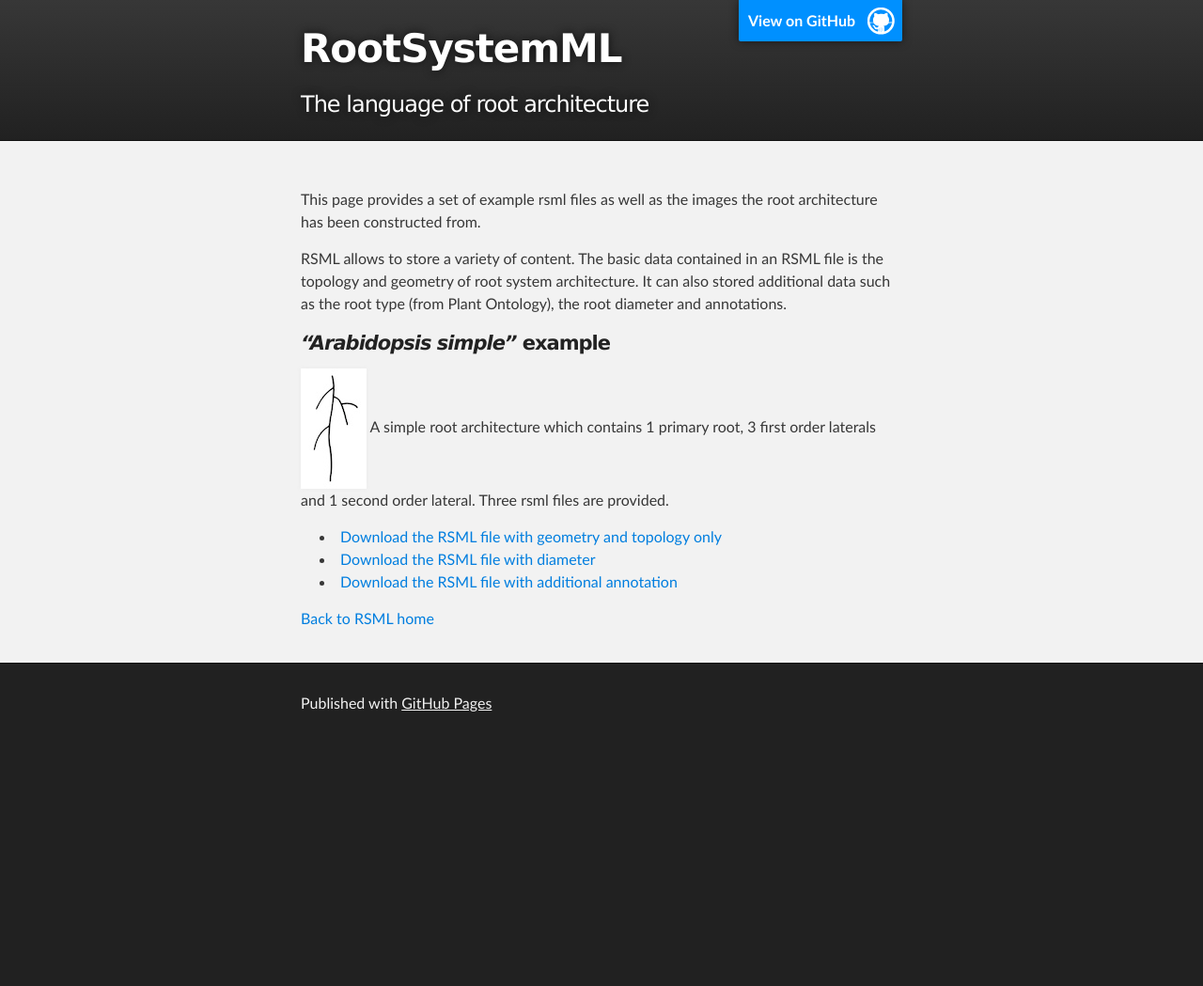
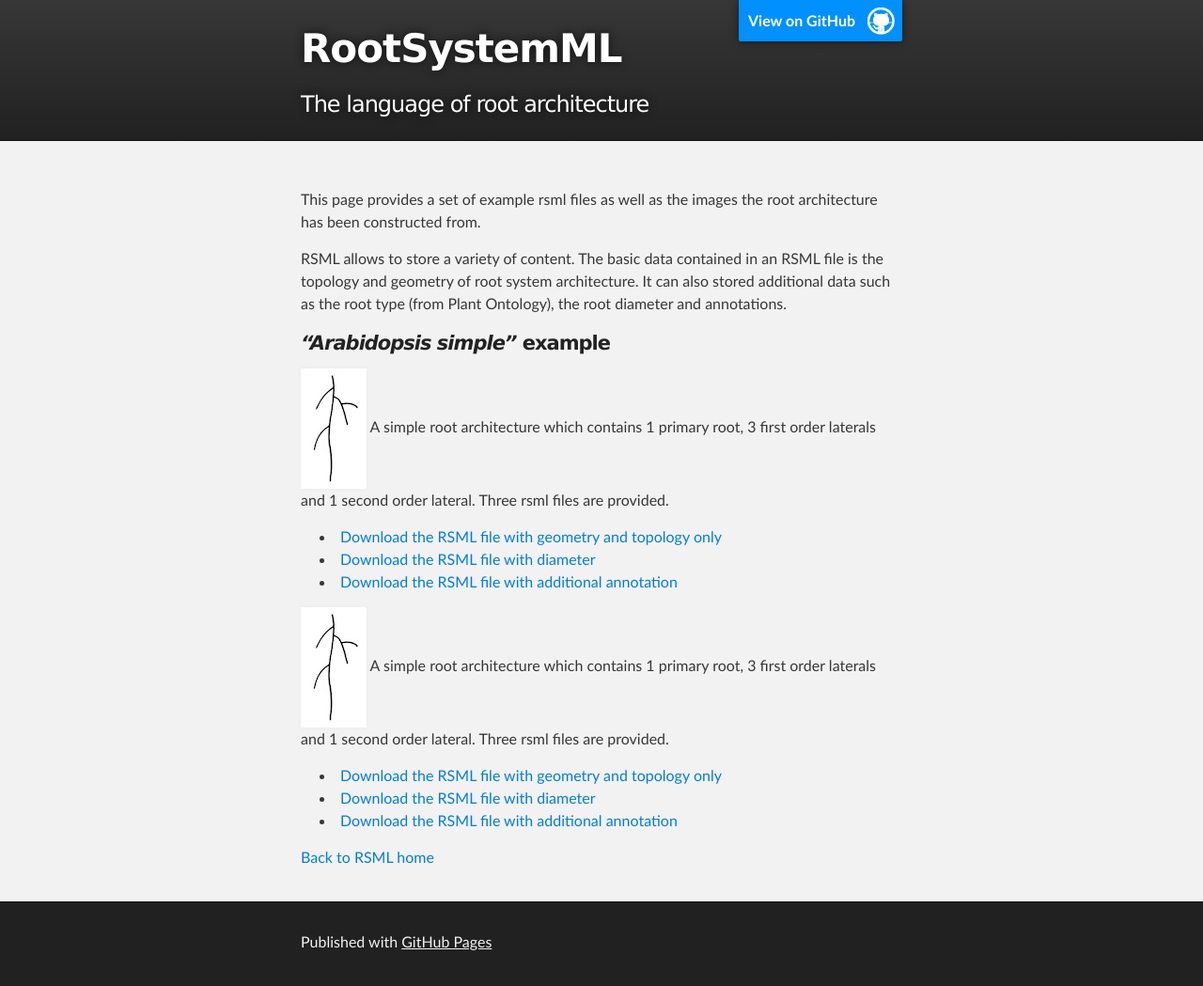
Before and after one commit to RootSystemML/RootSystemML.github.io, a Jekyll site: the page built from examples.md, in a window 1280 px wide. Shown: the whole page at 94% size. Built offline with Jekyll 4.4.1, drawn with Linux system fonts in a browser that asks for light colours; before the commit the page ends 900 px from its top, so only the background shows below that.

Commit message:
example test img float

```diff
--- a/examples.md
+++ b/examples.md
@@ -18,4 +18,15 @@ A simple root architecture which contains 1 primary root, 3 first order laterals
   - [Download the RSML file with additional annotation](images/examples/arabidopsis_simple_annotation.rsml)
 
 
+<p><a href="images/examples/arabidopsis_simple.tif"><img src="images/examples/arabidopsis_simple_tb.jpg" alt="arabidopsis-simple" /></a>
+A simple root architecture which contains 1 primary root, 3 first order laterals and 1 second order lateral. Three rsml files are provided.
+
+<ul>
+  <li><a href="images/examples/arabidopsis_simple.rsml">Download the RSML file with geometry and topology only</a></li>
+  <li><a href="images/examples/arabidopsis_simple_with_diameter.rsml">Download the RSML file with diameter</a></li>
+  <li><a href="images/examples/arabidopsis_simple_annotation.rsml">Download the RSML file with additional annotation</a></li>
+</ul>
+
+</p>
+
 [Back to RSML home](index)
```
